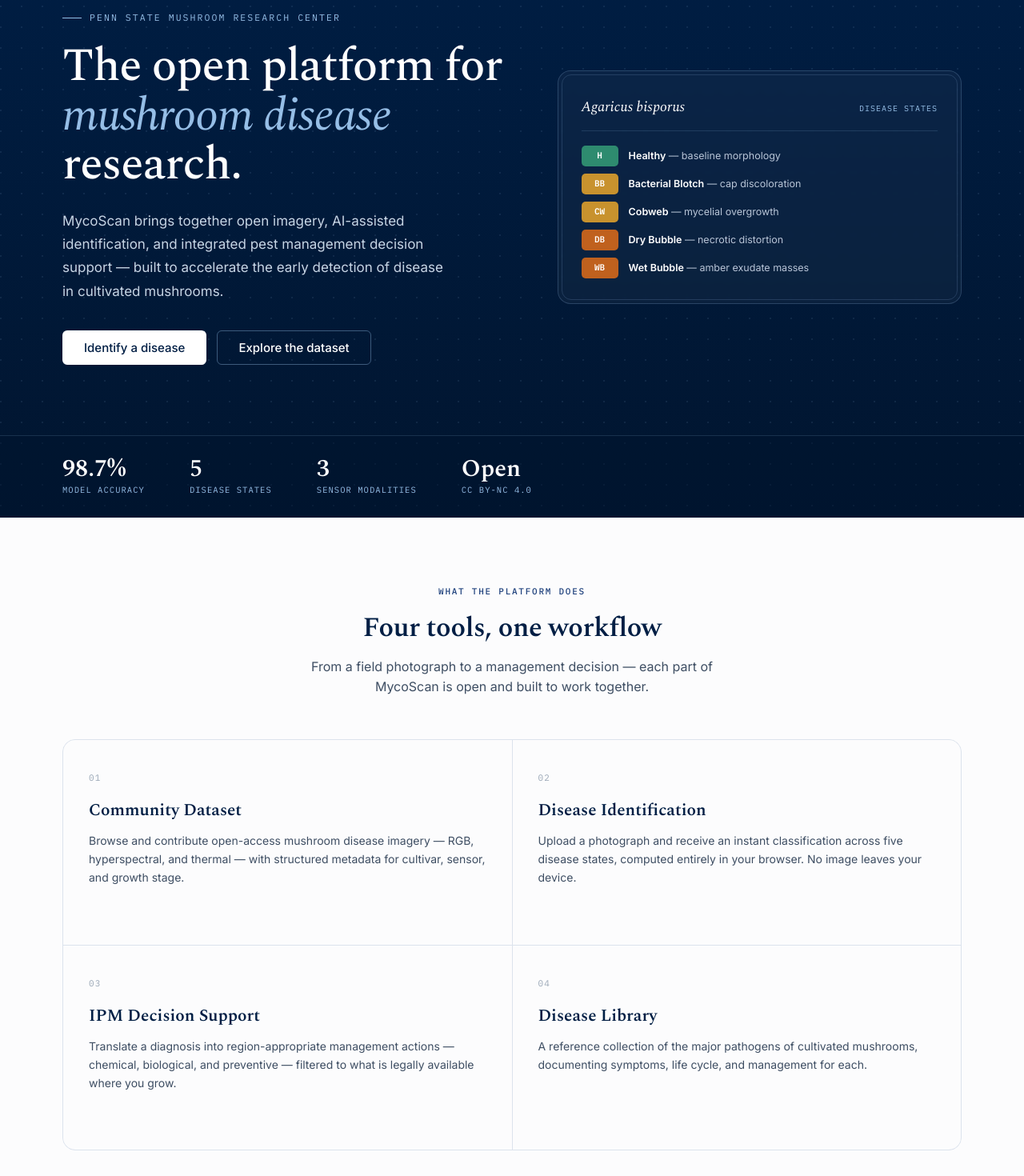
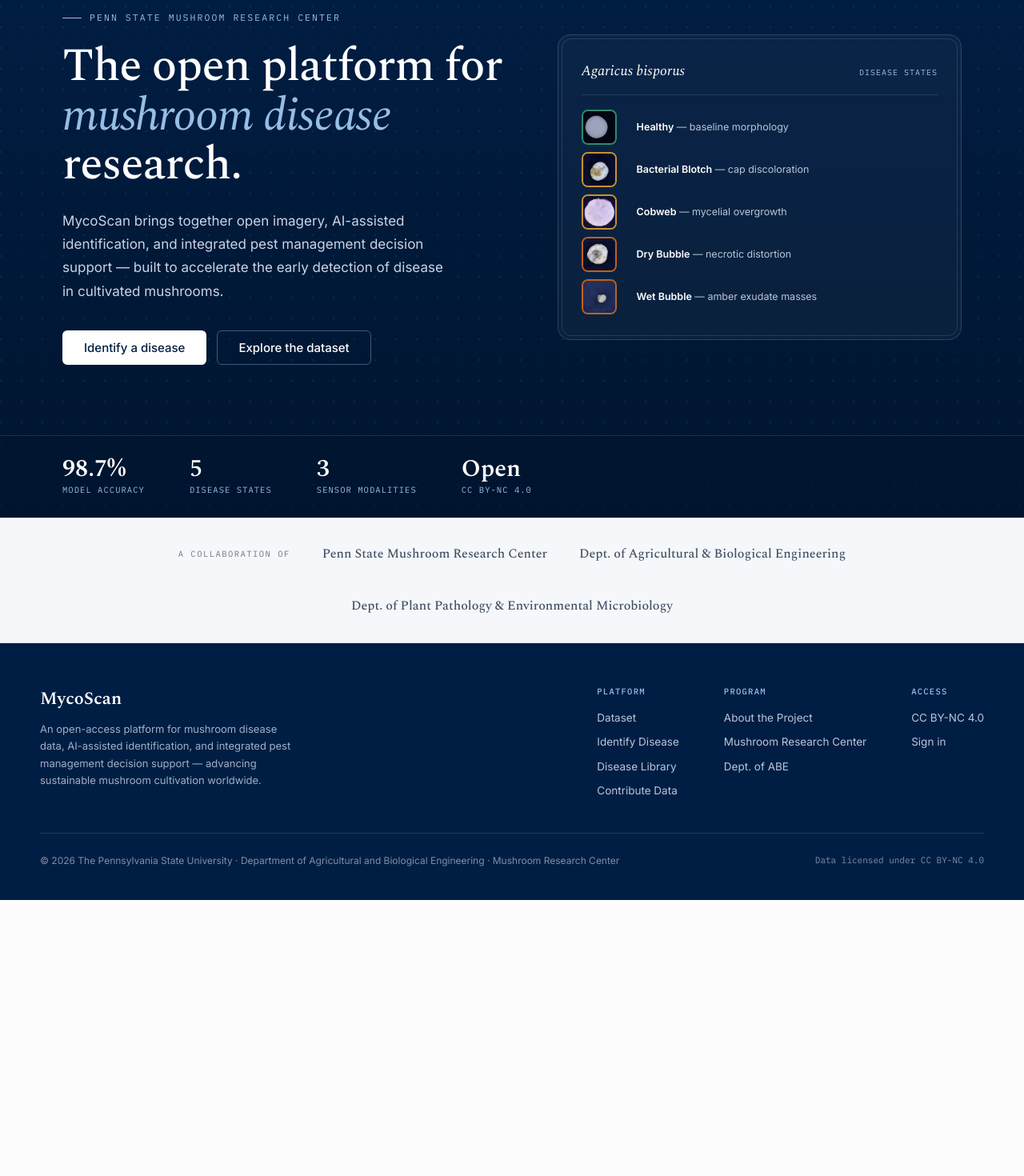
Before and after one commit to ongweigunpsu/mycoscan, a Next.js app: page / in a window 1280 px wide. Shown: the part 140-1610 px from the top of the page at 80% size. After the commit the page ends 1265 px from the top, so only its background shows below. Built offline with nearby package versions, Linux system fonts and the light colour scheme; no server answers.

Commit message:
Update page.js

```diff
--- a/src/app/page.js
+++ b/src/app/page.js
@@ -4,31 +4,12 @@ import Link from 'next/link';
 import Nav from '@/components/Nav';
 import Footer from '@/components/Footer';
 
-const MODULES = [
-  {
-    num: '01',
-    title: 'Community Dataset',
-    desc: 'Browse and contribute open-access mushroom disease imagery — RGB, hyperspectral, and thermal — with structured metadata for cultivar, sensor, and growth stage.',
-    href: '/dataset',
-  },
-  {
-    num: '02',
-    title: 'Disease Identification',
-    desc: 'Upload a photograph and receive an instant classification across five disease states, computed entirely in your browser. No image leaves your device.',
-    href: '/scan',
-  },
-  {
-    num: '03',
-    title: 'IPM Decision Support',
-    desc: 'Translate a diagnosis into region-appropriate management actions — chemical, biological, and preventive — filtered to what is legally available where you grow.',
-    href: '/scan',
-  },
-  {
-    num: '04',
-    title: 'Disease Library',
-    desc: 'A reference collection of the major pathogens of cultivated mushrooms, documenting symptoms, life cycle, and management for each.',
-    href: '/library',
-  },
+const DISEASES = [
+  { code: 'H',  label: 'Healthy',          desc: 'baseline morphology',   color: '#2E8B6F', img: '/images/healthy.jpg' },
+  { code: 'BB', label: 'Bacterial Blotch', desc: 'cap discoloration',     color: '#C8922E', img: '/images/bacterial-spot.jpg' },
+  { code: 'CW', label: 'Cobweb',           desc: 'mycelial overgrowth',   color: '#C8922E', img: '/images/spider-web.jpg' },
+  { code: 'DB', label: 'Dry Bubble',       desc: 'necrotic distortion',   color: '#C0611E', img: '/images/dry-blister.jpg' },
+  { code: 'WB', label: 'Wet Bubble',       desc: 'amber exudate masses',  color: '#C0611E', img: '/images/wet-blister.jpg' },
 ];
 
 export default function Home() {
@@ -61,26 +42,27 @@ export default function Home() {
                 <span className="cat">DISEASE STATES</span>
               </div>
               <div className="specimen-grades">
-                <div className="sg-row">
-                  <span className="sg-chip" style={{ background: '#2E8B6F' }}>H</span>
-                  <span className="sg-label"><strong>Healthy</strong> — baseline morphology</span>
-                </div>
-                <div className="sg-row">
-                  <span className="sg-chip" style={{ background: '#C8922E' }}>BB</span>
-                  <span className="sg-label"><strong>Bacterial Blotch</strong> — cap discoloration</span>
-                </div>
-                <div className="sg-row">
-                  <span className="sg-chip" style={{ background: '#C8922E' }}>CW</span>
-                  <span className="sg-label"><strong>Cobweb</strong> — mycelial overgrowth</span>
-                </div>
-                <div className="sg-row">
-                  <span className="sg-chip" style={{ background: '#C0611E' }}>DB</span>
-                  <span className="sg-label"><strong>Dry Bubble</strong> — necrotic distortion</span>
-                </div>
-                <div className="sg-row">
-                  <span className="sg-chip" style={{ background: '#C0611E' }}>WB</span>
-                  <span className="sg-label"><strong>Wet Bubble</strong> — amber exudate masses</span>
-                </div>
+                {DISEASES.map((d) => (
+                  <div className="sg-row" key={d.code}>
+                    {/* eslint-disable-next-line @next/next/no-img-element */}
+                    <img
+                      src={d.img}
+                      alt={d.label}
+                      className="sg-thumb"
+                      style={{
+                        width: 44,
+                        height: 44,
+                        borderRadius: 8,
+                        objectFit: 'cover',
+                        border: `2px solid ${d.color}`,
+                        flexShrink: 0,
+                      }}
+                    />
+                    <span className="sg-label" style={{ marginLeft: 12 }}>
+                      <strong>{d.label}</strong> — {d.desc}
+                    </span>
+                  </div>
+                ))}
               </div>
             </div>
           </div>
@@ -96,32 +78,13 @@ export default function Home() {
         </div>
       </section>
 
-      {/* MODULES */}
-      <section className="modules">
-        <div className="modules-head">
-          <div className="eyebrow">What the platform does</div>
-          <h2>Four tools, one workflow</h2>
-          <p>From a field photograph to a management decision — each part of MycoScan is open and built to work together.</p>
-        </div>
-        <div className="module-grid">
-          {MODULES.map((m) => (
-            <Link href={m.href} key={m.num} className="module">
-              <span className="module-num">{m.num}</span>
-              <h3>{m.title}</h3>
-              <p>{m.desc}</p>
-              <span className="module-arrow">Open →</span>
-            </Link>
-          ))}
-        </div>
-      </section>
-
       {/* PARTNERS */}
       <section className="partners">
         <div className="partners-inner">
           <span className="partners-label">A collaboration of</span>
           <span className="partner-item">Penn State Mushroom Research Center</span>
           <span className="partner-item">Dept. of Agricultural &amp; Biological Engineering</span>
-          <span className="partner-item">Selçuk University</span>
+          <span className="partner-item">Dept. of Plant Pathology &amp; Environmental Microbiology</span>
         </div>
       </section>
 
```
